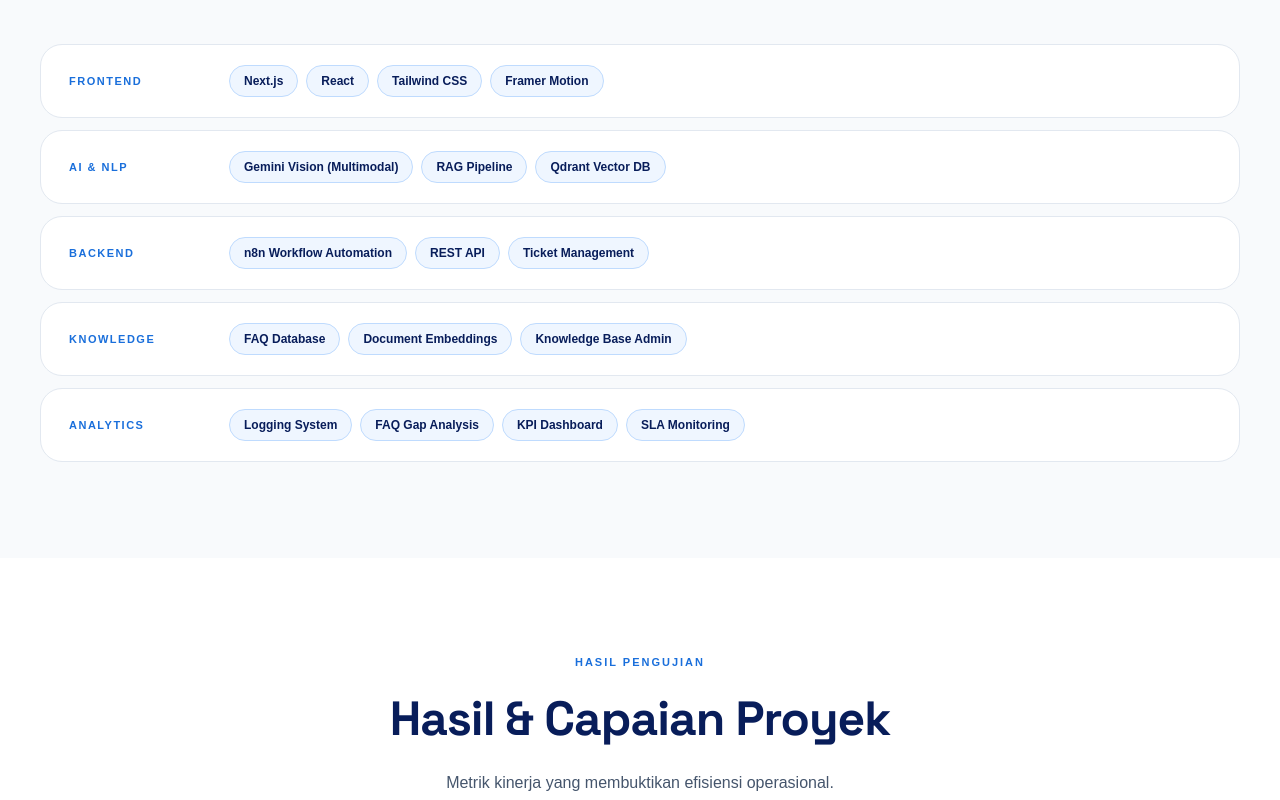
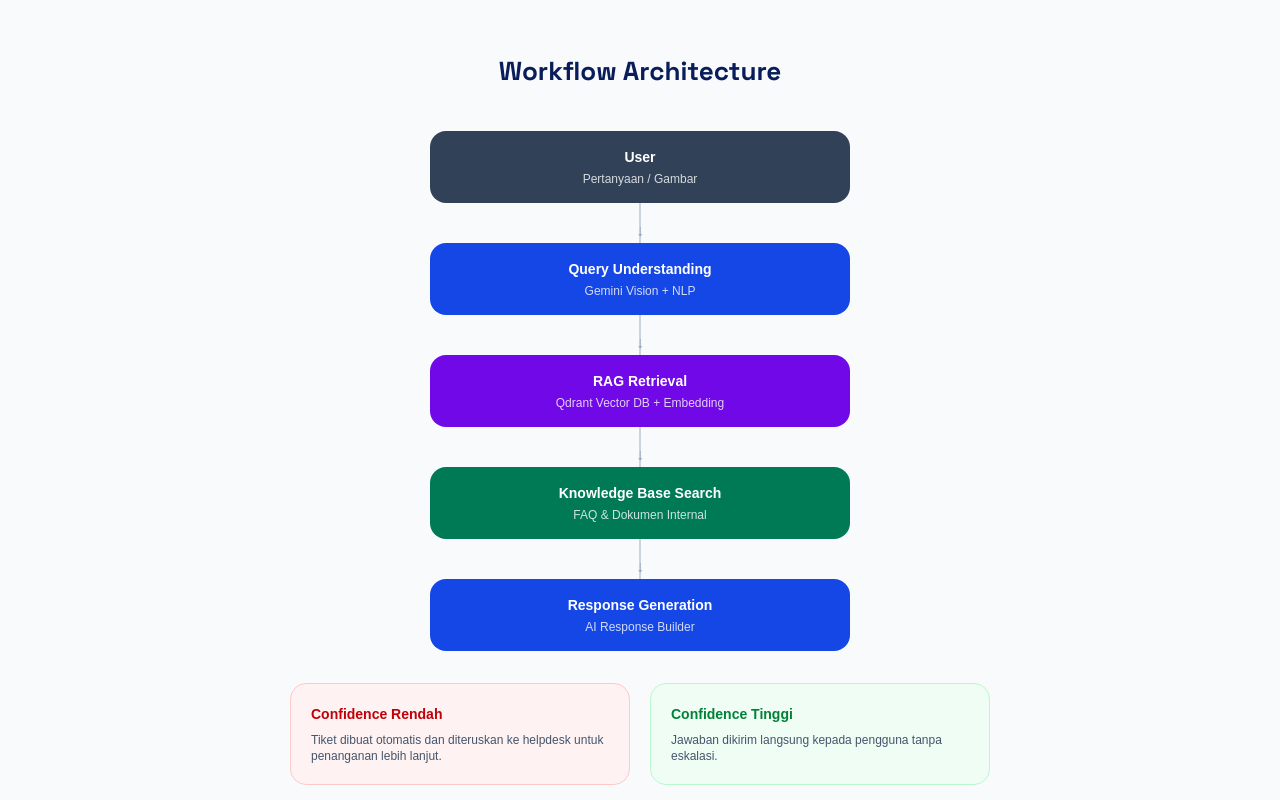
Before and after one commit to Zakianggoro/chatson-landing-page, a Next.js app: page / in a window 1280 px wide. Shown: the part 5380-6180 px from the top of the page. Built offline with nearby package versions, Linux system fonts and the light colour scheme.

Commit message:
Update arsitektur

```diff
--- a/app/page.tsx
+++ b/app/page.tsx
@@ -202,6 +202,34 @@ const smartSolutions: SolutionItem[] = [
     icon: <Ticket className="w-4 h-4 text-blue-600" />,
     title: "Manajemen Tiket Eskalasi",
     desc: "Pembuatan tiket otomatis ketika chatbot tidak mampu menyelesaikan kasus.",
+  },
+];
+
+const workflowSteps = [
+  {
+    title: "User",
+    desc: "Pertanyaan / Gambar",
+    color: "bg-slate-700",
+  },
+  {
+    title: "Query Understanding",
+    desc: "Gemini Vision + NLP",
+    color: "bg-blue-700",
+  },
+  {
+    title: "RAG Retrieval",
+    desc: "Qdrant Vector DB + Embedding",
+    color: "bg-violet-700",
+  },
+  {
+    title: "Knowledge Base Search",
+    desc: "FAQ & Dokumen Internal",
+    color: "bg-emerald-700",
+  },
+  {
+    title: "Response Generation",
+    desc: "AI Response Builder",
+    color: "bg-blue-700",
   },
 ];
 
@@ -712,6 +740,89 @@ export default function LandingPage() {
               </p>
             </div>
 
+            <div className="mt-14 mb-20">
+            <h3
+              className="font-grotesk text-[26px] font-bold text-center mb-10"
+              style={{ color: "var(--navy)" }}
+            >
+              Workflow Architecture
+            </h3>
+
+            <div className="max-w-[700px] mx-auto flex flex-col items-center">
+              {workflowSteps.map((step, index) => (
+                <div
+                  key={step.title}
+                  className="flex flex-col items-center w-full"
+                >
+                  <motion.div
+                    initial={{ opacity: 0, y: 25 }}
+                    whileInView={{ opacity: 1, y: 0 }}
+                    viewport={{ once: true }}
+                    transition={{ delay: index * 0.1 }}
+                    className={`w-full max-w-[420px] rounded-2xl px-6 py-4 text-center text-white ${step.color}`}
+                  >
+                    <h4 className="font-bold text-sm">
+                      {step.title}
+                    </h4>
+
+                    <p className="text-xs text-white/80 mt-1">
+                      {step.desc}
+                    </p>
+                  </motion.div>
+
+                  {index < workflowSteps.length - 1 && (
+                    <div className="h-10 flex items-center">
+                      <div className="w-[2px] h-10 bg-slate-300 relative">
+                        <div className="absolute bottom-0 left-1/2 -translate-x-1/2 text-slate-400">
+                          ↓
+                        </div>
+                      </div>
+                    </div>
+                  )}
+                </div>
+              ))}
+
+              <div className="w-full mt-8 grid md:grid-cols-2 gap-5">
+                <motion.div
+                  initial={{ opacity: 0 }}
+                  whileInView={{ opacity: 1 }}
+                  viewport={{ once: true }}
+                  className="rounded-2xl border border-red-200 bg-red-50 p-5"
+                >
+                  <h4 className="font-bold text-red-700 text-sm">
+                    Confidence Rendah
+                  </h4>
+
+                  <p className="text-xs text-slate-600 mt-2">
+                    Tiket dibuat otomatis dan diteruskan ke helpdesk untuk penanganan lebih lanjut.
+                  </p>
+                </motion.div>
+
+                <motion.div
+                  initial={{ opacity: 0 }}
+                  whileInView={{ opacity: 1 }}
+                  viewport={{ once: true }}
+                  className="rounded-2xl border border-green-200 bg-green-50 p-5"
+                >
+                  <h4 className="font-bold text-green-700 text-sm">
+                    Confidence Tinggi
+                  </h4>
+
+                  <p className="text-xs text-slate-600 mt-2">
+                    Jawaban dikirim langsung kepada pengguna tanpa eskalasi.
+                  </p>
+                </motion.div>
+              </div>
+            </div>
+          </div>
+
+          <h3
+            className="font-grotesk text-[26px] font-bold text-center mb-10"
+            style={{ color: "var(--navy)" }}
+          >
+            Technology Stack
+          </h3>
+
             <div className="mt-12 flex flex-col gap-3">
               {archLayers.map((layer) => (
                 <motion.div
```
